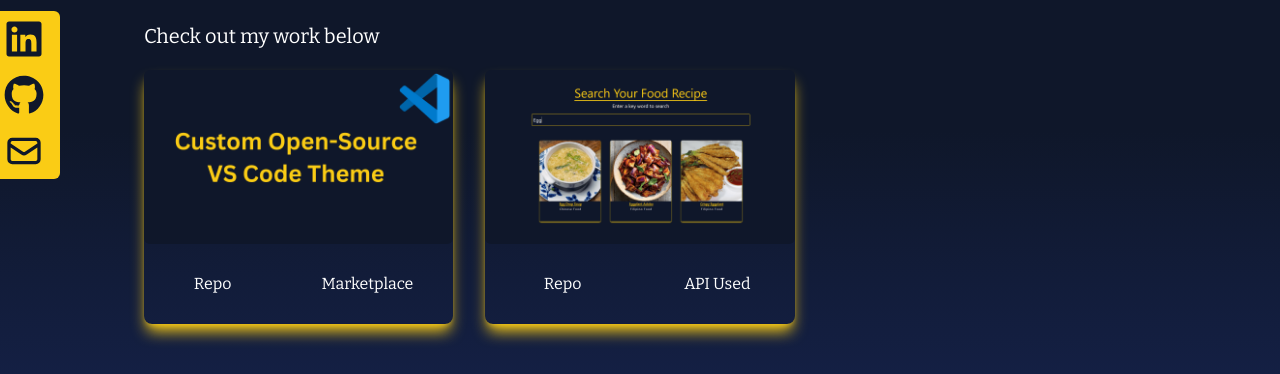
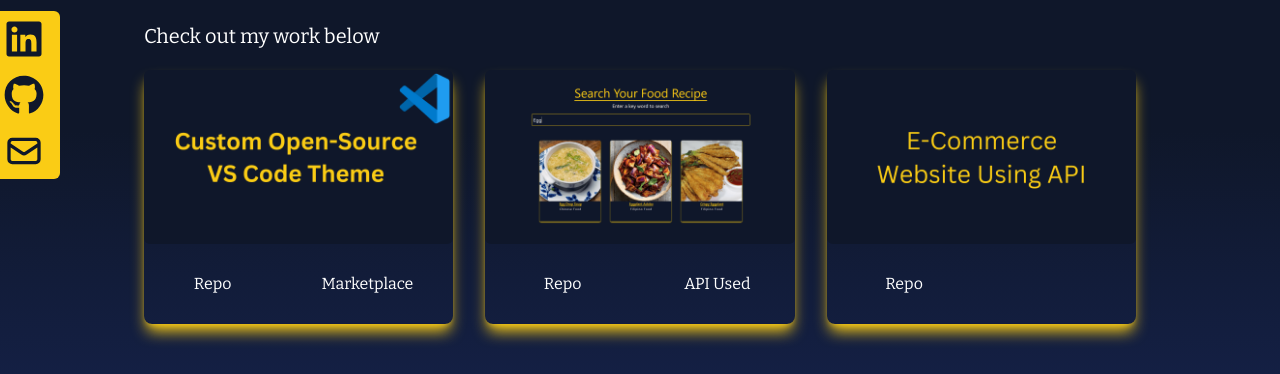
Before and after one commit to WilliamThompa/FinishedPortfolio, a React (Vite) app in the folder v2-portfolio/: page /projects in a window 1280 px wide. Shown: the part 269-643 px from the top of the page. Built offline with nearby package versions, Linux system fonts and the light colour scheme.

Commit message:
Finally Finished

```diff
--- a/v2-portfolio/src/components/Home.jsx
+++ b/v2-portfolio/src/components/Home.jsx
@@ -1,6 +1,6 @@
 import React from 'react'
 import { useTypewriter, Cursor} from 'react-simple-typewriter'
-import Image from '../assets/walter.jpg'
+import Image from '../assets/William.jpg'
 import { TbArrowRightCircle } from "react-icons/tb"
 import {Link} from 'react-router-dom'
 import Footer from './Footer'
@@ -32,7 +32,7 @@ function Home() {
                 </div>
             </div>
             <div>
-                <img src={Image} alt="Photograph of Me" className='rounded-2xl mx-10 w-2/3 md:w-full' loading='eager'/> {/*Image*/}
+                <img src={Image} alt="Photograph of Me" className='rounded-2xl mx-10 w-2/3 md:w-full border-2 border-yellow-400 shadow-yellow-400 shadow-lg' loading='eager'/> {/*Image, should have been walter smh*/}
             </div>
         </div>
         <Footer />
--- a/v2-portfolio/src/components/Projects.jsx
+++ b/v2-portfolio/src/components/Projects.jsx
@@ -1,6 +1,7 @@
 import React, { useState } from "react";
 import VSCodeThemeLogo from "../assets/VSCodeThemeLogo.png";
 import RecipeFinder from "../assets/RecipeFinder.png";
+import Commerce from "../assets/Commerce.png"
 import LoaderPage from "./LoaderPage";
 import Footer from "./Footer";
 
@@ -26,6 +27,16 @@ function Projects() {
       button2: "API Used",
       alt: "Logo for recipe finder app",
     },
+    {
+      id: 3,
+      src: Commerce,
+      href1: "https://github.com/WilliamThompa/Commerce-Store-Using-API",
+      href2: "",
+      button1: "Repo",
+      button2: "",
+      alt: "Logo for commerce website",
+    },
+
   ];
 
   return (
--- a/v2-portfolio/src/components/SplashScreen.jsx
+++ b/v2-portfolio/src/components/SplashScreen.jsx
@@ -2,7 +2,6 @@ import React from 'react'
 
 function SplashScreen() {
     let intro = intro
-    let logo =
 
   return (
     <div name="intro" className='fixed z-10 p-0 w-full h-screen bg-slate-900 duration-1000'>
```
Also changed, not shown: v2-portfolio/src/assets/Commerce.png (added), v2-portfolio/src/assets/William.jpg (added).
